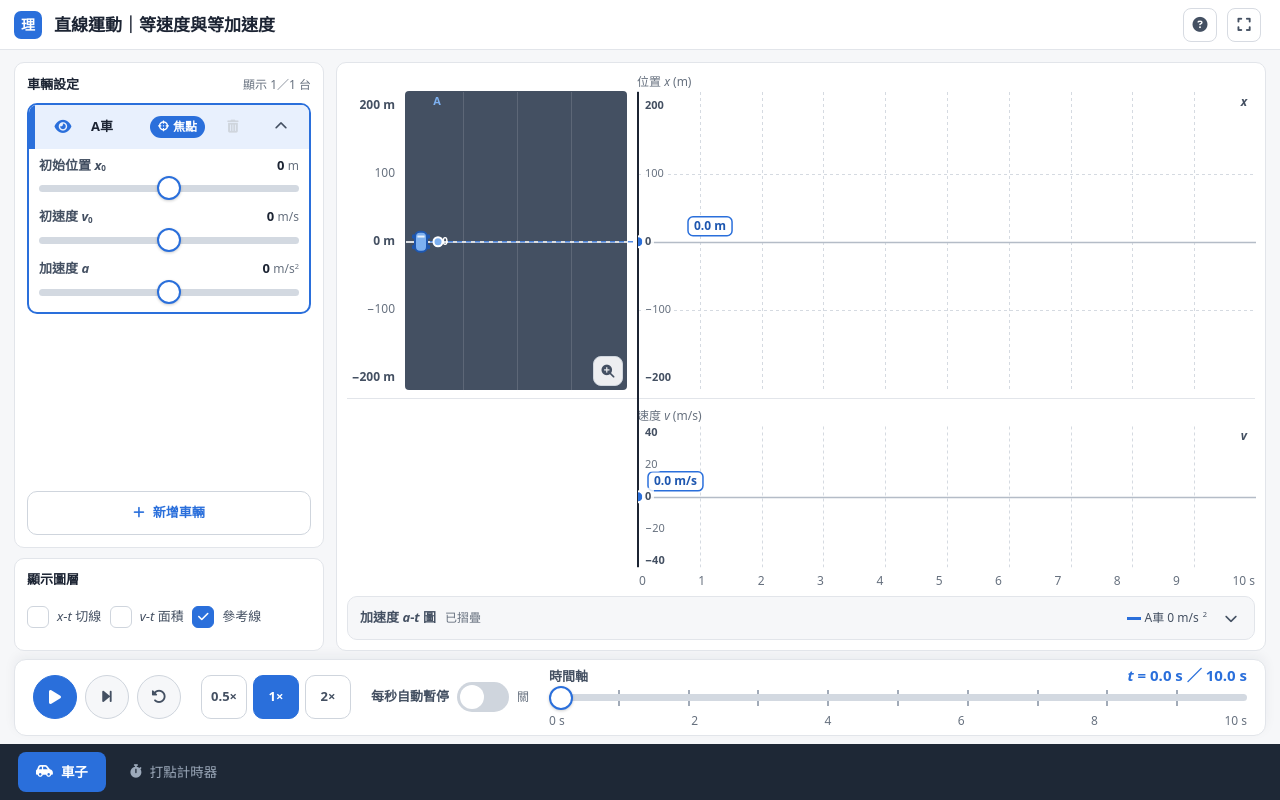
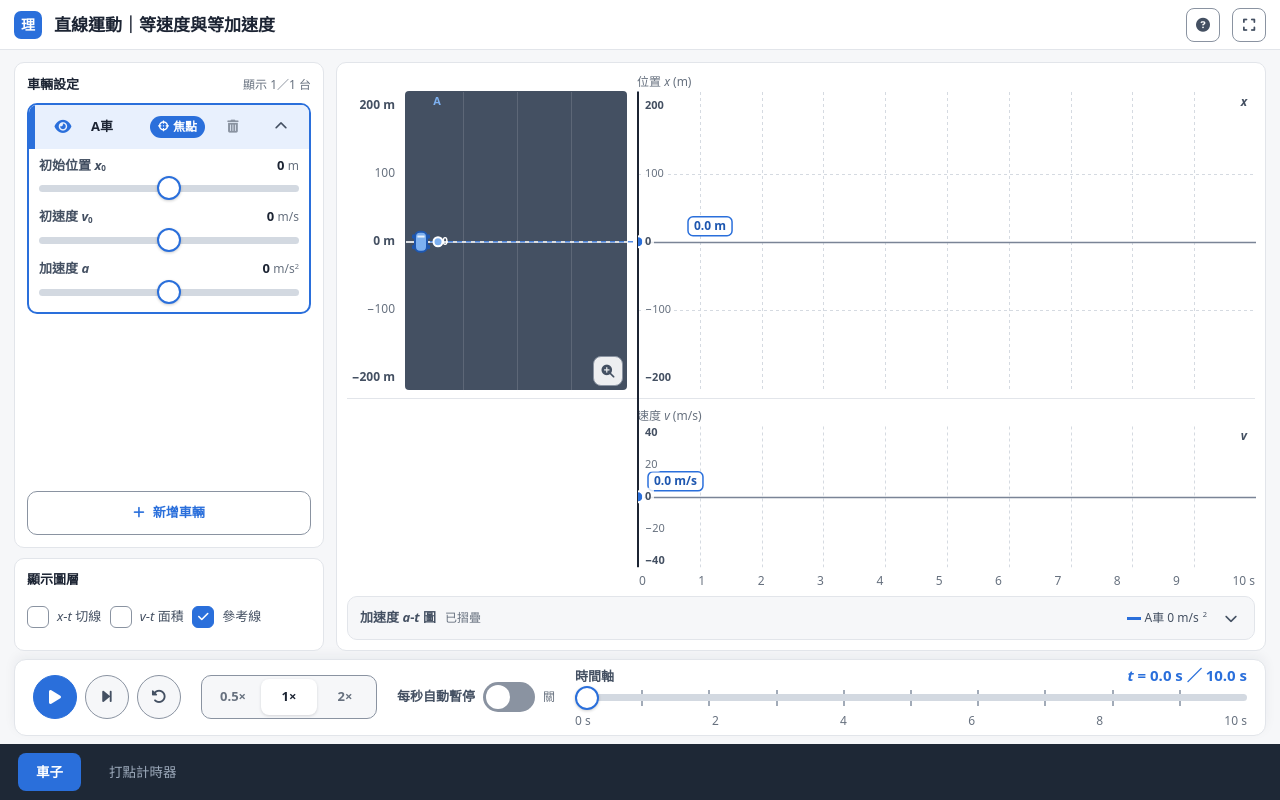
Before and after one commit to hfuhsu108/motion-graphs-simulator, a plain HTML site: page index.html in a window 1280 px wide. Both pictures are taken after a click on the button 159 px from the left and 696 px from the top of the page. Drawn offline with Linux system fonts and the light colour scheme.

Commit message:
跨模擬一致性整併：新增分段切換器、移除死碼滑桿、命中區改走 ::after
依 _shared/design/DESIGN_SPEC.md 新增的合格色定案表與元件定案，
把本模擬與 Density_experiment、dissolution-sim 對齊。

新元件 .seg（分段切換器）
- 播放速度由膠囊列改為分段三檔 0.5×/1×/2×
- 打點計時器的自動／手動拉紙改用 .seg；打點頻率是挑參數值，改用膠囊
- .seg 必須有 flex:none。放進縱向 flex 容器（可捲動的 .scene-card）
  會被 flex-shrink 壓成 43.3px，總高就不再是 44。此點已回流規範與 template

移除死碼
- #speedSlider 與 #speedVal 整組移除。.speedbox 的 CSS 本來就把
  input[type=range] 設成 display:none，而 display:none 的 input 收不到
  鍵盤焦點，原註解「重置與鍵盤操作仍走同一條路徑」不成立
- 速度的選中態改由 setSpeed() 單一入口維護

顏色
- --c-bd-ctl #CFD5DD（1.48）改 #8A93A1
- --c-warn 改 #C62F2F
- 座標軸 #B4BCC7（1.92）改 #7A8496
- C 車橘 #D9761A 在頁面底只有 2.99，差一點過不了 3:1，改序列橘定案值 #D2700F
- .icon-btn 內圖示硬編 #D7DBE2（1.39）改 var(--c-bd-ctl)

尺寸與命中區
- .icon-btn 由「外層 44 包內層 34」改為視覺 34 + ::after 撐 44，
  三份統一走同一機制；.track-zoom 的 ::before 一併併入共用規則
- 底部分頁改 h38 純文字，移除分頁圖示
- .modal .close 高度不再隨 --u 縮放，固定 44
- label.check 由 height:44 改 min-height:44
- topbar .actions 補 gap:12、.bottomnav gap 6 改 10

已在 1366×768 實測：三份的顏色變數、navtab、icon-btn、chip、
bottomnav gap、seg 量測值完全一致。iPad 與教室大屏尚未實測。

Co-Authored-By: Claude Opus 5 <noreply@anthropic.com>

```diff
--- a/index.html
+++ b/index.html
@@ -19,12 +19,15 @@
   --c-bg:#F6F7F9;
   --c-surface:#FFFFFF;
   --c-bd:#E2E5EA;
-  --c-bd-ctl:#CFD5DD;
+  /* 控制項邊框：原 #CFD5DD 在白底只有 1.48:1，遠低於「非文字元素 ≥3:1」，
+     學生看不出輸入框與開關是可操作的元件。加深至 3.10:1（DESIGN_SPEC 第 2 節） */
+  --c-bd-ctl:#8A93A1;
   --c-text:#1C2433;
   --c-text-2:#445062;
   --c-text-3:#67717F;
   --c-ok:#24794C;
-  --c-warn:#D64545;
+  /* 警示紅：原 #D64545 為 4.38:1，未達文字門檻 4.5。加深至 5.46:1 */
+  --c-warn:#C62F2F;
   --c-track-bg:#445062;
   --c-slider-bg:#D3D9E1;
   /* 版面固定值：三張圖的繪圖區左邊界一律 290＝48（縱軸標）+10+222（軌道）+10。
@@ -72,10 +75,17 @@ button:active,label.check:active,label.switch:active,.navtab:active,.at-bar:acti
 .topbar{height:50px;flex:none;display:flex;align-items:center;gap:12px;padding:0 14px;background:var(--c-surface);border-bottom:1px solid var(--c-bd)}
 .logo{width:28px;height:28px;flex:none;border-radius:7px;background:var(--c-primary);display:flex;align-items:center;justify-content:center;color:#fff;font-weight:700;font-size:calc(14px * var(--u))}
 .title{font-size:calc(17px * var(--u));font-weight:700}
-.topbar .actions{margin-left:auto;display:flex}
-/* 視覺維持規範的 34px，外層撐到 44×44 命中區（稿 G） */
-.icon-btn{width:44px;height:44px;display:flex;align-items:center;justify-content:center;color:var(--c-text-2)}
-.icon-btn i{width:34px;height:34px;border-radius:8px;border:1px solid #D7DBE2;background:var(--c-surface);display:flex;align-items:center;justify-content:center;font-size:calc(15px * var(--u))}
+.topbar .actions{margin-left:auto;display:flex;gap:12px}
+/* 命中區一律用 ::after 撐到 44×44（DEV_SPEC 鐵律 6）：視覺尺寸 ≠ 命中區。
+   三份模擬統一走這個機制，不再用「外層容器撐大」或 ::before。
+   .track-zoom 自己是 position:absolute、已能當定位容器，所以不放進下面的 relative 清單 */
+.icon-btn,.navtab,.chip{position:relative}
+.icon-btn::after,.navtab::after,.chip::after,.track-zoom::after{
+  content:"";position:absolute;left:50%;top:50%;transform:translate(-50%,-50%);
+  width:max(100%,44px);height:max(100%,44px);
+}
+/* 視覺 34px。固定尺寸容器內的圖示字級不乘 --u，否則會撐破容器 */
+.icon-btn{width:34px;height:34px;border-radius:8px;border:1px solid var(--c-bd-ctl);background:var(--c-surface);display:flex;align-items:center;justify-content:center;color:var(--c-text-2);font-size:14px}
 
 main{flex:1;min-height:0;padding:12px 14px 0;position:relative}
 .screen{display:none;height:100%}
@@ -164,8 +174,6 @@ main{flex:1;min-height:0;padding:12px 14px 0;position:relative}
   width:30px;height:30px;border-radius:8px;
   background:rgba(255,255,255,.9);border:1px solid var(--c-bd-ctl);color:var(--c-text-2);
   display:flex;align-items:center;justify-content:center;font-size:calc(13px * var(--u))}
-.track-zoom::before{content:'';position:absolute;left:50%;top:50%;
-  width:44px;height:44px;transform:translate(-50%,-50%)}
 .track-zoom:active{background:#E8EBF0}
 .plot{flex:1;min-width:0;position:relative;border-left:calc(2px * var(--u)) solid var(--c-bd-ctl)}
 .plot .axname{position:absolute;left:calc(6px * var(--u));top:calc(2px * var(--u));font-size:calc(12px * var(--u));font-weight:700;color:var(--c-text-2)}
@@ -227,7 +235,8 @@ input[type="range"]::-moz-range-thumb{width:24px;height:24px;border-radius:50%;b
 .range-lg::-moz-range-track{height:10px;border-radius:5px}
 .range-lg::-moz-range-thumb{width:26px;height:26px;border-width:3px;box-shadow:0 1px 4px rgba(0,0,0,.25)}
 
-label.check{display:flex;align-items:center;gap:8px;font-size:calc(13px * var(--u));color:var(--c-text-2);height:44px;margin:0}
+/* min-height 而非 height：字級放大或文字折行時要能長高，固定高度會把文字擠出去 */
+label.check{display:flex;align-items:center;gap:8px;font-size:calc(13px * var(--u));color:var(--c-text-2);min-height:44px;margin:0}
 label.check input{position:absolute;opacity:0;width:0;height:0}
 label.check .box{width:22px;height:22px;flex:none;border-radius:6px;border:1.5px solid var(--c-bd-ctl);background:var(--c-surface);display:flex;align-items:center;justify-content:center;color:#fff;font-size:calc(12px * var(--u))}
 label.check input:checked+.box{background:var(--c-primary);border-color:var(--c-primary)}
@@ -256,14 +265,20 @@ label.switch input:checked+.track-sw::after{left:25px}
    統一成膠囊，少掉「播放速度 1.00×」那一行標題。滑桿與標題列留在 DOM 裡不刪，
    `setSpeed()` 仍會同步它們——重置與鍵盤操作都還走同一條路徑 */
 .speedbox{flex:none;width:auto}
-.speedbox .head,.speedbox input[type="range"]{display:none}
-.speedbox .head .name{font-weight:700;color:var(--c-text-2)}
-.speedbox .head .val{font-weight:700}
-.speed-chips{display:flex;gap:6px}
-/* 高度是元件尺寸（固定 44），寬度是文字容器（由內容決定＋下限）：寫死 46px 的話，
-   大屏字級放大後「0.25×」會撐破膠囊 */
-.speed-chips button{height:44px;min-width:46px;padding:0 8px;border-radius:10px;border:1px solid var(--c-bd-ctl);background:var(--c-surface);color:var(--c-text-2);font-size:calc(13px * var(--u));font-weight:700;display:flex;align-items:center;justify-content:center}
-.speed-chips button[aria-pressed="true"]{background:var(--c-primary);border-color:var(--c-primary);color:#fff}
+/* 分段切換器（DESIGN_SPEC 第 4 節）。判準：膠囊改的是模擬的參數，分段切換器換的是
+   使用者看到的東西——播放速度倍率與紙帶頁的自動／手動拉紙都屬後者。 */
+/* flex:none 不可省：放在縱向 flex 容器（如可捲動的 .scene-card）內會被 flex-shrink
+   壓掉零點幾 px，總高就不再是 44（實測 43.3） */
+.seg{display:inline-flex;flex:none;background:var(--c-bg);border:1px solid var(--c-bd-ctl);border-radius:10px;padding:3px}
+/* 兩態字重都是 700：字重一變字寬就變，相鄰區段會左右跳動（DEV_SPEC 3.2 版面不得依賴精確字寬） */
+.seg button{position:relative;flex:1 0 auto;min-width:56px;height:36px;padding:0 14px;border-radius:8px;
+  font-size:calc(13px * var(--u));font-weight:700;color:var(--c-text-3);
+  display:flex;align-items:center;justify-content:center;white-space:nowrap;transition:background .15s,color .15s}
+/* 這個陰影是 DESIGN_SPEC 第 6 節的三個例外之一（抽屜、滑桿把手、分段切換器選中格） */
+.seg button[aria-pressed="true"]{background:var(--c-surface);color:var(--c-text);box-shadow:0 1px 3px rgba(28,36,51,.16)}
+/* 視覺 36、命中區 44（鐵律 6） */
+.seg button::after{content:'';position:absolute;left:50%;top:50%;transform:translate(-50%,-50%);
+  width:100%;height:44px;min-width:44px}
 .autopause{flex:none;display:flex;align-items:center;gap:8px}
 .autopause .name{font-size:calc(13px * var(--u));font-weight:700;color:var(--c-text-2);white-space:nowrap}
 .scrubbox{flex:1;min-width:0}
@@ -286,11 +301,10 @@ label.switch input:checked+.track-sw::after{left:25px}
 .scrub-blocked.on{display:block}
 .scrubbox .marks{display:flex;justify-content:space-between;font-size:calc(12px * var(--u));color:var(--c-text-3);line-height:1.1;margin-top:3px}
 
-.bottomnav{height:56px;flex:none;display:flex;align-items:center;padding:0 18px;background:var(--c-nav);gap:6px}
+.bottomnav{height:56px;flex:none;display:flex;align-items:center;padding:0 18px;background:var(--c-nav);gap:10px}
 /* 分頁視覺 40px，上下 padding 撐滿導覽列 → 實際命中 56px（稿 E） */
-.navtab{white-space:nowrap;flex:none;height:56px;padding:0 18px;color:var(--c-nav-idle);font-size:calc(13.5px * var(--u));display:flex;align-items:center;gap:8px}
-.navtab span{display:flex;align-items:center;gap:8px;height:40px;padding:0 18px;margin:0 -18px;border-radius:8px}
-.navtab[aria-selected="true"] span{background:var(--c-primary);color:#fff;font-weight:700}
+.navtab{white-space:nowrap;flex:none;height:38px;padding:0 18px;border-radius:8px;color:var(--c-nav-idle);font-size:calc(13.5px * var(--u));display:flex;align-items:center}
+.navtab[aria-selected="true"]{background:var(--c-primary);color:#fff;font-weight:700}
 
 /* ── 打點計時器分頁：左欄紙帶清單、下拉選單、紙帶區、抽屜的打點頻率 ── */
 .scene-card{flex:1;min-height:0;padding:12px;display:flex;flex-direction:column;gap:8px;overflow-y:auto}
@@ -319,10 +333,7 @@ label.switch input:checked+.track-sw::after{left:25px}
   #screen1 .tape-list{flex:1 1 auto;min-height:56px;overflow-y:auto}
 }
 /* 操作模式：兩個互斥選項用膠囊（DESIGN_SPEC「2–4 個短選項→膠囊」） */
-.mode-chips{display:flex;gap:8px;flex:none}
-.mode-chips button{flex:1;height:44px;border-radius:10px;border:1px solid var(--c-bd-ctl);background:var(--c-surface);
-  color:var(--c-text-2);font-size:calc(13px * var(--u));font-weight:700;display:flex;align-items:center;justify-content:center}
-.mode-chips button[aria-pressed="true"]{background:var(--c-primary);border-color:var(--c-primary);color:#fff}
+/* 自動／手動拉紙改用上面的 .seg（換的是使用者看到的東西，不是模擬參數） */
 .freq-row{flex:none;display:flex;align-items:center;justify-content:space-between;gap:10px}
 
 /* 下拉選單（DESIGN_SPEC 第 4 節）。規範的選項列高是 42px，這裡用 44——
@@ -354,17 +365,17 @@ label.switch input:checked+.track-sw::after{left:25px}
 /* 紙帶區底色是「桌面」，白色紙帶本身畫在 canvas 上（會隨車變長，不是固定的一塊） */
 .tape{width:var(--track-w);flex:none;position:relative;background:#EDF0F4;border-radius:4px;overflow:hidden;touch-action:none}
 .freq-chips{display:flex;gap:6px;flex:none}
-.freq-chips button{min-width:50px;padding:0 8px;height:44px;border-radius:10px;border:1px solid var(--c-bd-ctl);
-  background:var(--c-surface);color:var(--c-text-2);font-size:calc(13px * var(--u));font-weight:700;
-  display:flex;align-items:center;justify-content:center}
-.freq-chips button[aria-pressed="true"]{background:var(--c-primary);border-color:var(--c-primary);color:#fff}
+/* 打點頻率是「挑參數值」，所以用膠囊而不是分段切換器（DESIGN_SPEC 第 4 節的選擇準則） */
+.chip{white-space:nowrap;height:40px;padding:0 14px;border-radius:20px;background:var(--c-surface);border:1px solid var(--c-bd-ctl);color:var(--c-text-2);font-size:calc(13px * var(--u));display:flex;align-items:center;justify-content:center;gap:6px}
+.chip[aria-pressed="true"]{background:var(--c-primary);border-color:var(--c-primary);color:#fff;font-weight:700}
 
 .modal{position:fixed;inset:0;background:rgba(28,36,51,.45);display:none;align-items:center;justify-content:center;z-index:50;padding:20px}
 .modal.open{display:flex}
 .modal .box{background:var(--c-surface);border-radius:14px;padding:24px 26px;max-width:540px;max-height:80%;overflow-y:auto;user-select:text;-webkit-user-select:text}
 .modal h3{font-size:calc(17px * var(--u));margin:0 0 10px}
 .modal p{font-size:calc(13.5px * var(--u));color:var(--c-text-2);margin:0 0 10px;line-height:1.75}
-.modal .close{margin-left:auto;display:block;height:calc(44px * var(--u));padding:0 18px;border-radius:10px;background:var(--c-primary);color:#fff;font-size:calc(13px * var(--u));font-weight:700}
+/* 命中區是固定的 44，不隨 --u 縮放：另兩份模擬都是固定值，這裡是三份中唯一會放大的 */
+.modal .close{margin-left:auto;display:block;height:44px;padding:0 18px;border-radius:10px;background:var(--c-primary);color:#fff;font-size:calc(13px * var(--u));font-weight:700}
 
 /* 軌道放大檢視：整個視窗高度都給軌道，每秒點的縱向間距才拉得開到能互相比較 */
 .zoom-modal .zbox{background:var(--c-surface);border-radius:14px;padding:calc(14px * var(--u));
@@ -393,11 +404,10 @@ label.switch input:checked+.track-sw::after{left:25px}
   .car-btns .btn-del:not(:disabled):hover{color:var(--c-warn)}
   .navtab[aria-selected="false"]:hover{color:#fff}
   .at-bar:hover .caret{color:var(--c-primary)}
-  .speed-chips button[aria-pressed="false"]:hover,
-  .freq-chips button[aria-pressed="false"]:hover,
-  .mode-chips button[aria-pressed="false"]:hover,
+  .chip[aria-pressed="false"]:hover,
   .zrot:hover,
   .dd-btn:not(:disabled):hover{border-color:var(--c-primary)}
+  .seg button[aria-pressed="false"]:hover{color:var(--c-text-2)}
   .dd-list button[aria-selected="false"]:hover{background:var(--c-bg)}
   .tape-eye:hover{color:var(--c-primary)}
   .tape-del:not(:disabled):hover{color:var(--c-warn)}
@@ -525,7 +535,7 @@ label.switch input:checked+.track-sw::after{left:25px}
       <section class="settings">
         <div class="card scene-card">
           <!-- 操作模式擺在最上面：它決定下面會不會出現多條紙帶，順序要與因果一致 -->
-          <div class="mode-chips" id="tkModeChips">
+          <div class="seg" id="tkModeChips" role="group" aria-label="拉紙方式">
             <button data-mode="scene" aria-pressed="true">自動拉紙</button>
             <button data-mode="manual" aria-pressed="false">手動拉紙</button>
           </div>
@@ -537,9 +547,9 @@ label.switch input:checked+.track-sw::after{left:25px}
           <div class="freq-row">
             <span class="t">打點頻率 (Hz)</span>
             <div class="freq-chips tk-freq">
-              <button data-freq="0.5" aria-pressed="false">0.5</button>
-              <button data-freq="1" aria-pressed="true">1</button>
-              <button data-freq="2" aria-pressed="false">2</button>
+              <button class="chip" data-freq="0.5" aria-pressed="false">0.5</button>
+              <button class="chip" data-freq="1" aria-pressed="true">1</button>
+              <button class="chip" data-freq="2" aria-pressed="false">2</button>
             </div>
           </div>
         </div>
@@ -611,10 +621,10 @@ label.switch input:checked+.track-sw::after{left:25px}
         <button class="round-btn" id="btnStep" aria-label="單步前進 1 秒"><i class="fa-solid fa-forward-step"></i></button>
         <button class="round-btn" id="btnReset" aria-label="重置"><i class="fa-solid fa-rotate-left"></i></button>
       </div>
+      <!-- 速度統一為分段切換器三檔（DESIGN_SPEC 第 4、6 節）。原本 .head 與滑桿都是
+           display:none、只有三顆按鈕看得見，JS 卻還在維護那支滑桿，一併清掉 -->
       <div class="speedbox">
-        <div class="head"><span class="name">播放速度</span><span class="val" id="speedVal">1.00×</span></div>
-        <input type="range" id="speedSlider" min="0.25" max="2" step="0.25" value="1" aria-label="播放速度倍率">
-        <div class="speed-chips" id="speedChips">
+        <div class="seg" id="segSpeed" role="group" aria-label="播放速度">
           <button data-speed="0.5" aria-pressed="false">0.5×</button>
           <button data-speed="1" aria-pressed="true">1×</button>
           <button data-speed="2" aria-pressed="false">2×</button>
@@ -645,8 +655,8 @@ label.switch input:checked+.track-sw::after{left:25px}
   </div>
 
   <nav class="bottomnav" id="nav">
-    <button class="navtab" data-screen="0" aria-selected="true"><span><i class="fa-solid fa-car-side"></i>車子</span></button>
-    <button class="navtab" data-screen="1" aria-selected="false"><span><i class="fa-solid fa-stopwatch"></i>打點計時器</span></button>
+    <button class="navtab" data-screen="0" aria-selected="true">車子</button>
+    <button class="navtab" data-screen="1" aria-selected="false">打點計時器</button>
   </nav>
 
   <!-- 放大檢視放在 .app 內：全螢幕投影時進入 fullscreen 的是 #app，
@@ -718,13 +728,16 @@ const CAR_IDS = ['A', 'B', 'C', 'D'];
 const CAR_COLOR = {
   A: { line:'#2A6FDB', edge:'#1E57B0', track:'#7DB0F0', tick:'#A9CBF5' },
   B: { line:'#2F9E63', edge:'#227A4B', track:'#6FD39B', tick:'#9FE3BD' },
-  C: { line:'#D9761A', edge:'#B3651A', track:'#F0AA5E', tick:'#F6C795' },
+  // C 車橘原 #D9761A 在頁面底只有 2.99:1，差一點就過不了 3:1；統一取序列橘定案值 #D2700F（3.46／3.23）。
+  // edge 仍比 line 深、track/tick 是深色軌道上的亮階，與 line 無直接關係，都不動
+  C: { line:'#D2700F', edge:'#B3651A', track:'#F0AA5E', tick:'#F6C795' },
   D: { line:'#8B5CF6', edge:'#6B3FD4', track:'#A98BF8', tick:'#C9B6FA' },
 };
 const C = {
   trackDiv:'rgba(246,247,249,.14)',   // 軌道 4 欄的分隔線
   trackZero:'rgba(246,247,249,.85)',  // 軌道 0 m 基準線
-  axis:'#B4BCC7', grid:'#D5DAE1', cursor:'#1C2433', off:'#8A94A6',
+  // 座標軸原 #B4BCC7 只有 1.92:1，未達非文字元素的 3:1。加深至 3.77:1（DESIGN_SPEC 第 2 節）
+  axis:'#7A8496', grid:'#D5DAE1', cursor:'#1C2433', off:'#8A94A6',
 };
 const PARAM = {
   // 三個滑桿都只有 5 個檔位（step ＝ 全幅的四分之一），拖曳時一格一格跳，
@@ -1575,29 +1588,21 @@ document.getElementById('btnReset').addEventListener('click', () => {
   const cars = state.cars, focus = state.focus, open = state.open, atExp = state.atExpanded;
   state = initState();
   state.cars = cars; state.focus = focus; state.open = open; state.atExpanded = atExp;
-  document.getElementById('speedSlider').value = 1;
   document.getElementById('chkAutoPause').checked = false;
   document.getElementById('chkTangent').checked = false;
   document.getElementById('chkArea').checked = false;
   document.getElementById('chkGuide').checked = true;   // 與 initState() 的 showGuide 一致
-  for (const b of document.querySelectorAll('#speedChips button'))
-    b.setAttribute('aria-pressed', String(b.dataset.speed === '1'));
-  document.getElementById('speedVal').textContent = '1.00×';
+  setSpeed(1);   // 單一入口：state.speed 與分段切換器的選中態一起回到 1×
   document.getElementById('autoPauseTxt').textContent = '關';
-  refreshFill(document.getElementById('speedSlider'));
   renderCars(); syncAll();
 });
 
 function setSpeed(v){
   state.speed = v;
-  document.getElementById('speedVal').textContent = v.toFixed(2) + '×';
-  const s = document.getElementById('speedSlider');
-  s.value = v; refreshFill(s);
-  for (const b of document.querySelectorAll('#speedChips button'))
+  for (const b of document.querySelectorAll('#segSpeed button'))
     b.setAttribute('aria-pressed', String(+b.dataset.speed === v));
 }
-document.getElementById('speedSlider').addEventListener('input', e => setSpeed(+e.target.value));
-document.getElementById('speedChips').addEventListener('click', e => {
+document.getElementById('segSpeed').addEventListener('click', e => {
   const b = e.target.closest('button'); if (!b) return;
   setSpeed(+b.dataset.speed);
 });
@@ -3178,7 +3183,6 @@ function tkInit(){
   tkRenderAxes();
 }
 
-refreshFill(document.getElementById('speedSlider'));
 refreshFill(scrubber);
 renderCars();
 renderAxes();
```
